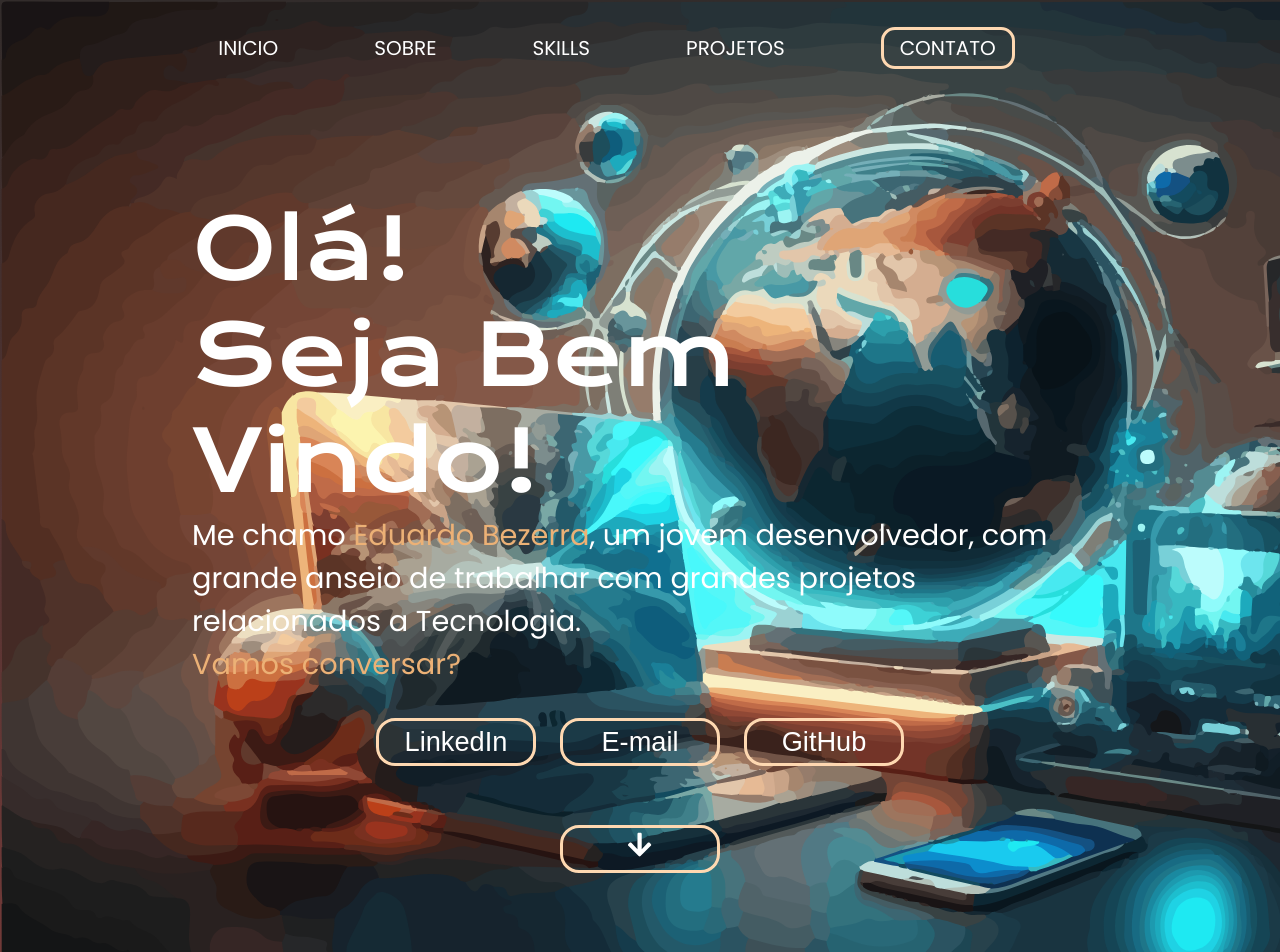
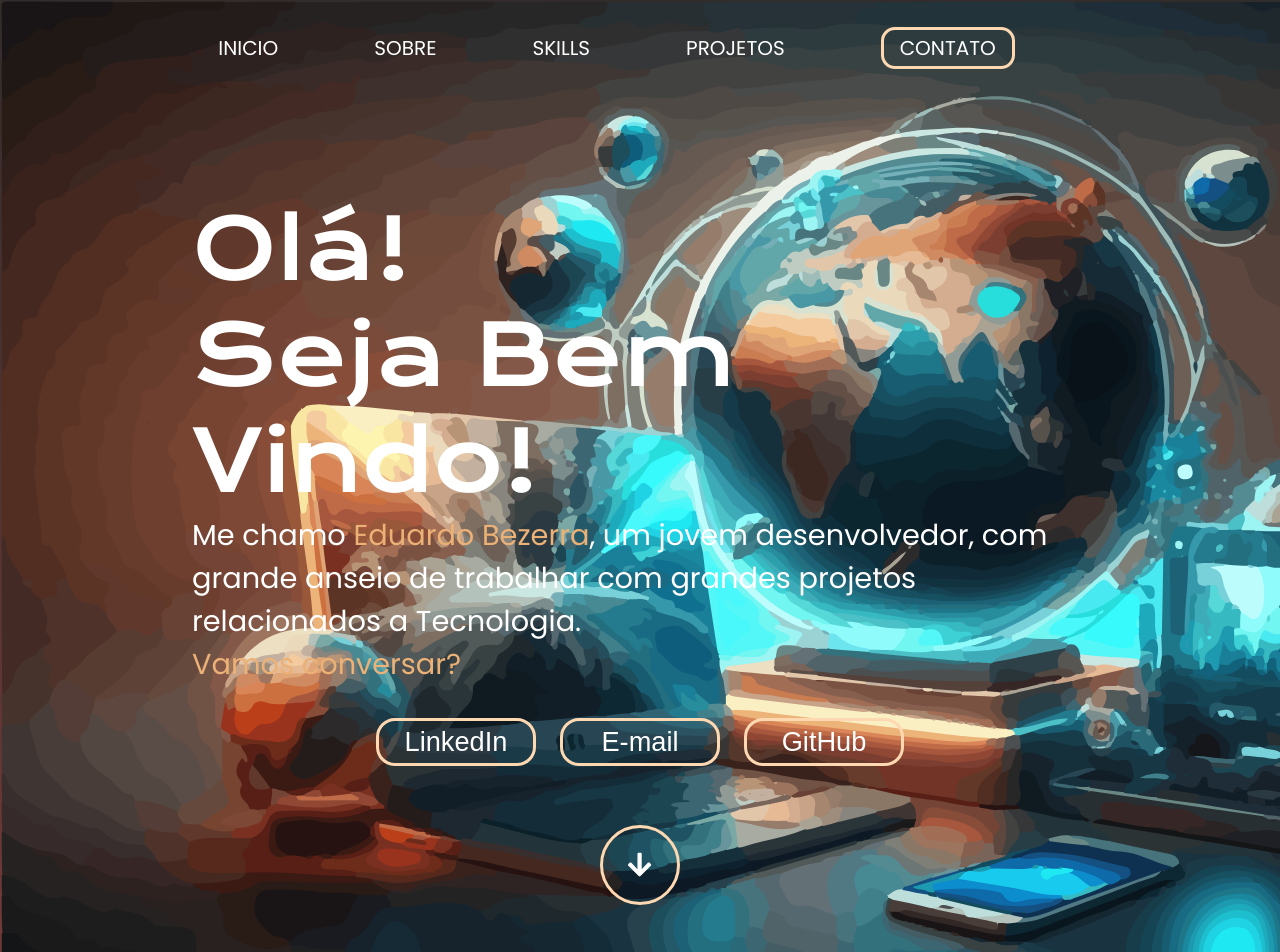
Before and after one commit to EduardoBOliveira/MeuPortifolio, a React (Vite) app in the folder Portifolio/: page / in a window 1280 px wide. Shown: the top 952 px of the page. Built offline with nearby package versions, Linux system fonts and the light colour scheme.

Commit message:
Finalizando botão SCROLL

```diff
--- a/Portifolio/src/Pages/Home/intro.css
+++ b/Portifolio/src/Pages/Home/intro.css
@@ -86,13 +86,24 @@ body {
 .botao_scrol{
   color: #ffffff;
   background: none;
-  width: 10rem;
-  height: 3rem;
+  width: 5rem; /* Tornando a largura igual à altura */
+  height: 5rem; /* Mantendo a altura */
   font-family: var(--fonte-poppins);
   font-size: 1.7rem;
   border: 3px solid var(--cor-bordas);
-  border-radius: 0.7em;
+  border-radius: 50%; /* Fazendo o botão ser um círculo */
   transition: all 0.3s ease-in, color 0.5s ease;
+  display: flex;
+  align-items: center;
+  justify-content: center;
+  padding: 0;
+}
+
+.botao_scrol:hover{
+  background-color: var(--cor-fundo-do-hoover);
+  box-shadow: 0 0 30px 5px var(--cor-bordas);
+  cursor: pointer;
+  color: var(--cor-paragrafos);
 }
 
 .link {
```
